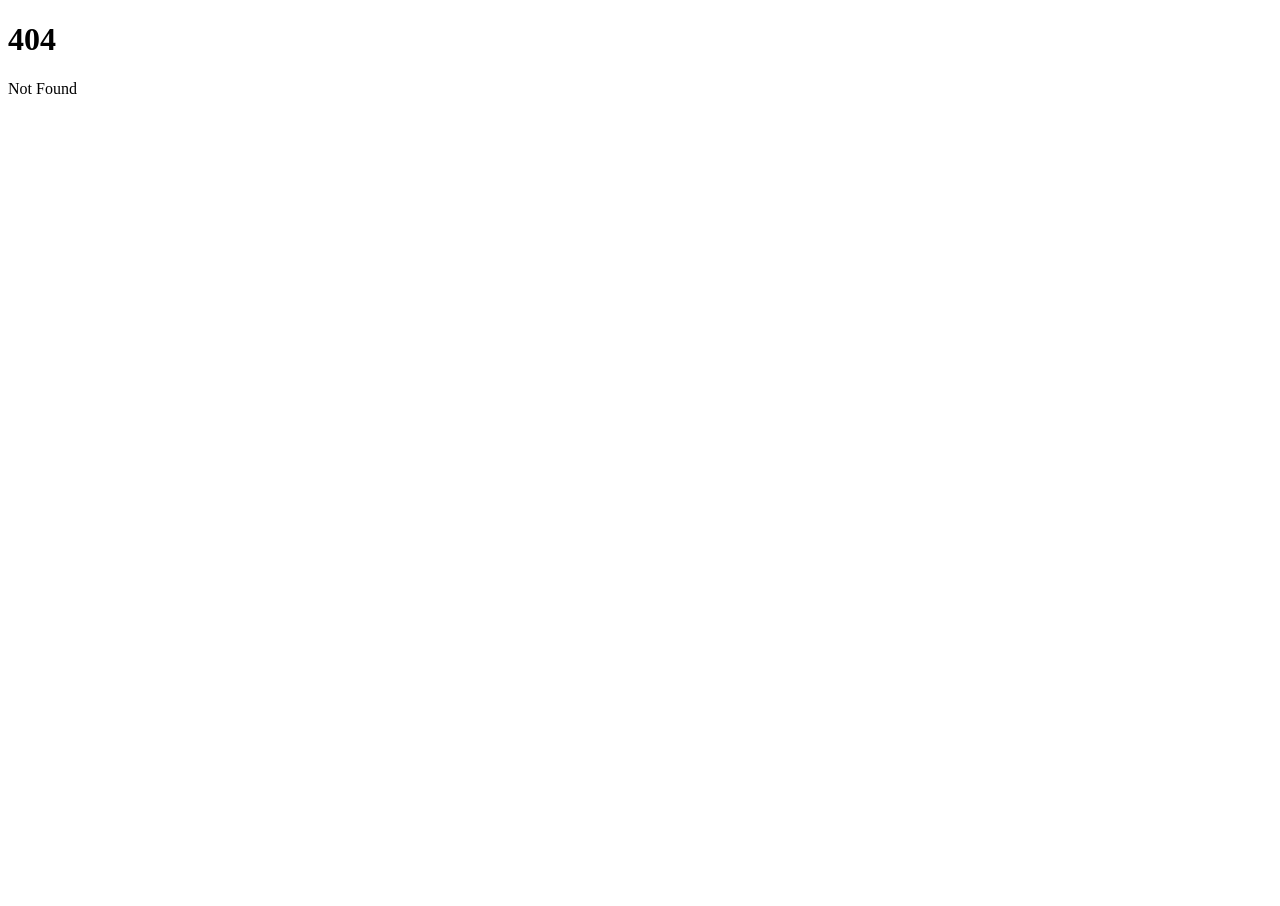
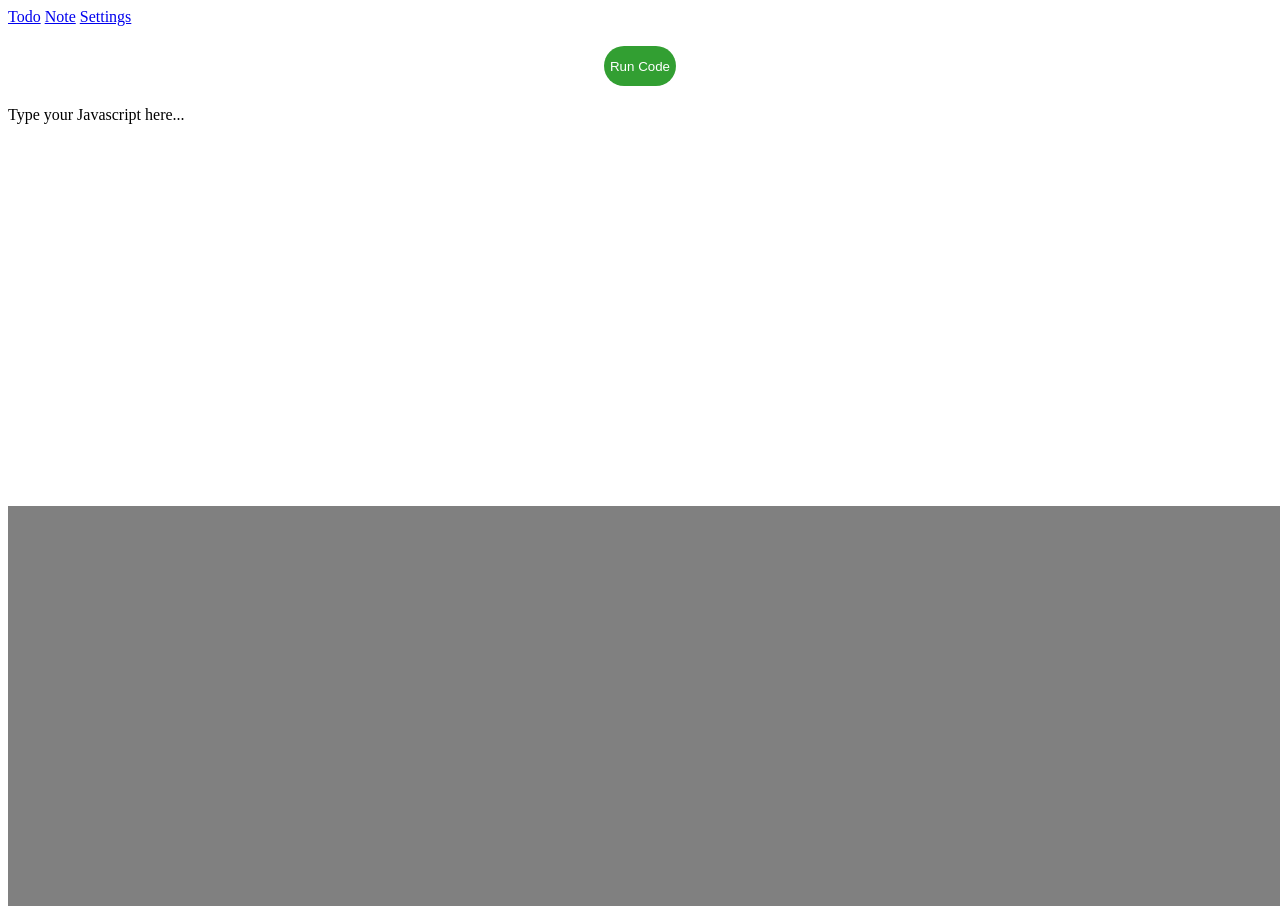
Before and after one commit to wrist0neye/Tauri_svelte_Todo_App, a SvelteKit app: page /code in a window 1280 px wide. Before the commit this address had no page. Before the commit the page ends 800 px from the top, so only its background shows below. Built offline with nearby package versions, Linux system fonts and the light colour scheme.

Commit message:
before using monaco editor

```diff
--- /dev/null
+++ b/src/routes/+layout.svelte
@@ -0,0 +1,7 @@
+<nav>
+    <a href="/">Todo</a>
+    <a href="/code">Note</a>
+    <a href="/setting">Settings</a>
+</nav>
+
+<slot></slot>
--- /dev/null
+++ b/src/routes/code/+page.svelte
@@ -0,0 +1,126 @@
+<script lang="ts">
+    let code = '';
+    let output ='';
+
+    const updateCode = ({
+        currentTarget,
+    }: Event) => {
+        const {
+            innerText,
+        } = currentTarget as HTMLDivElement;
+        code = innerText;
+    };
+
+    $: codeLines = code
+        .replace(
+            /(\<\/[a-z]+\>\<[a-z]+\<|\<[a-z]+\>|\<\/[a-z]+\>)/g, // 무슨 정ㅠ식이냐
+            '\n'
+        ).split('\n');
+    $: cleanCode = codeLines.join('\n');
+
+    const run = () => {
+        try {
+            output = eval(cleanCode);
+        } catch(e) {
+            output = e;
+        }
+
+    };
+
+    const handleHotkeys = (
+        e: KeyboardEvent
+    ) => {
+        switch(e.key) {
+            case 'Tab' : {
+                e.preventDefault();
+                e.stopPropagation();
+                if (window.getSelection) {
+                    const selection = window.getSelection();
+                    if (
+                        selection&&
+                        selection.getRangeAt &&
+                        selection.rangeCount
+                    ) {
+                        const range = selection.getRangeAt(
+                            0
+                        );
+                        range.deleteContents();
+                        range.insertNode(
+                            document.createTextNode(
+                                '   '
+                            )
+                        );
+                        range.collapse();
+                    }
+                }
+                break;
+            }
+
+            case 'Enter' : {
+                if(!e.ctrlKey) break;
+                run();
+            }
+
+            default : {
+                //no-op
+            }
+        }
+    }
+</script>
+
+<header class="app-bar">
+    <button
+        on:click={run}
+        class="button-run">Run Code</button>
+</header>
+<div class="container">
+    <div
+        class="editor"
+        contenteditable
+        on:input={updateCode}
+        on:keydown={handleHotkeys}
+    >
+        Type your Javascript here...
+    </div>
+    <div class="console">
+        {output}
+    </div>
+</div>
+
+<style>
+    .app-bar{
+        height: 80px;
+        display: flex;
+        align-items: center;
+        justify-content: center;
+    }
+
+    .button-run{
+        height: 40px;
+        border: none;
+        opacity: 0.8;
+        color: white;
+        appearance: none;
+        border-radius: 20px;
+        background: #008800;
+    }
+
+    .button-run:hover {
+        opacity: 1;
+    }
+
+    .container {
+        width:100vw;
+        height:400px;
+        background-color: #fff;
+    }
+    .editor{
+        width: 100%;
+        height:100%;
+    }
+    .console {
+        widht:100%;
+        height:100%;
+        background-color: gray;
+    }
+</style>
```
Also changed, not shown: src/components/Todos.svelte (line endings or trailing spaces), src/routes/+layout.ts (line endings or trailing spaces), 1 other file (tests, documents, lock files or other folders).
